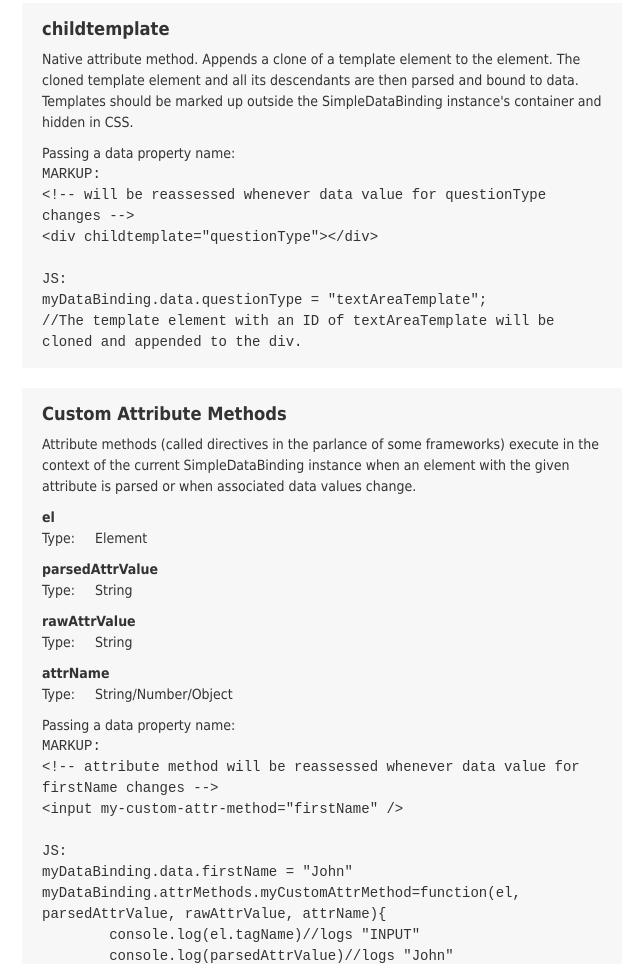
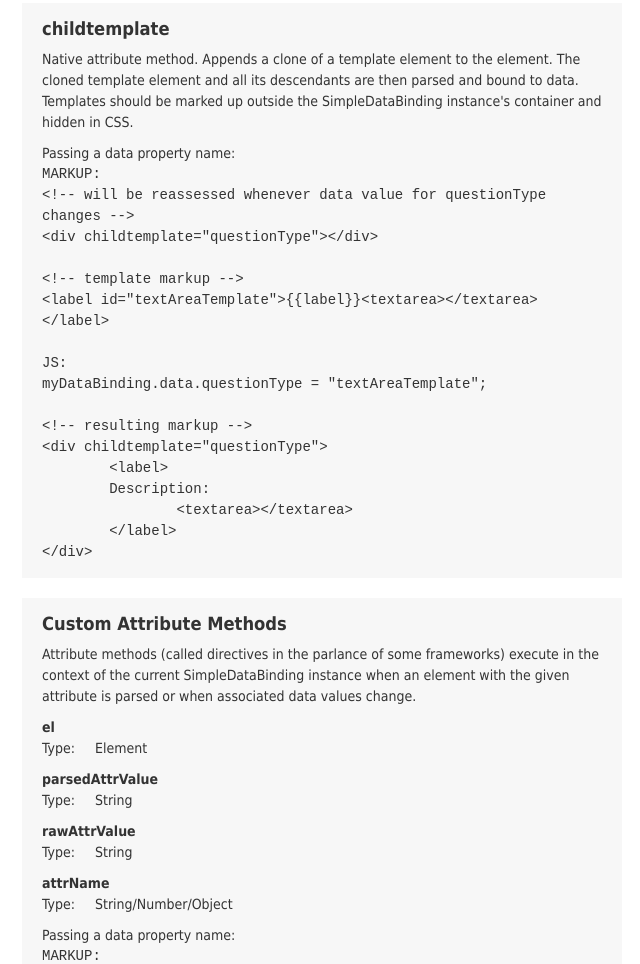
Before and after one commit to avramlavinsky/simple-data-binding, a website: page docs/guide.html in a window 1280 px wide. Shown: the part 7719-8683 px from the top of the page, without its empty margins (16-656 px from the left). Drawn offline with Linux system fonts and the light colour scheme.

Commit message:
childTemplate markup

```diff
--- a/docs/guide.html
+++ b/docs/guide.html
@@ -462,7 +462,7 @@ var pageData = {
                 "examples": [
                     {
                      "exampleDesc": "Passing a data property name:",
-                     "exampleCode": "MARKUP:\n<!-- will be reassessed whenever data value for questionType changes -->\n<div childtemplate=\"questionType\"></div>\n\nJS:\nmyDataBinding.data.questionType = \"textAreaTemplate\";\n//The template element with an ID of textAreaTemplate will be cloned and appended to the div."
+                     "exampleCode": "MARKUP:\n<!-- will be reassessed whenever data value for questionType changes -->\n<div childtemplate=\"questionType\"></div>\n\n<!-- template markup -->\n<label id=\"textAreaTemplate\">{{label}}<textarea></textarea></label>\n\nJS:\nmyDataBinding.data.questionType = \"textAreaTemplate\";\n\n<!-- resulting markup -->\n<div childtemplate=\"questionType\">\n\t<label>\n\tDescription:\n\t\t<textarea></textarea>\n\t</label>\n</div>"
                     }
                 ]
             },
```
